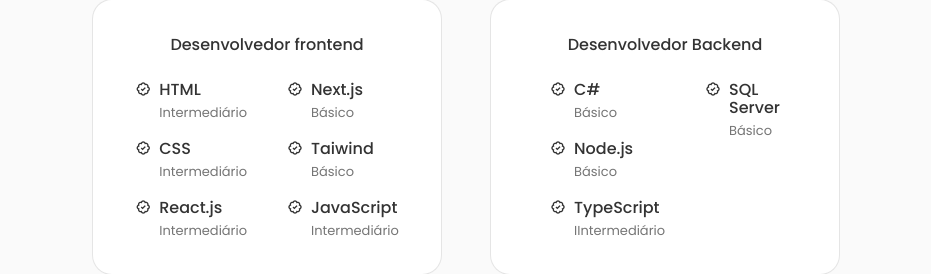
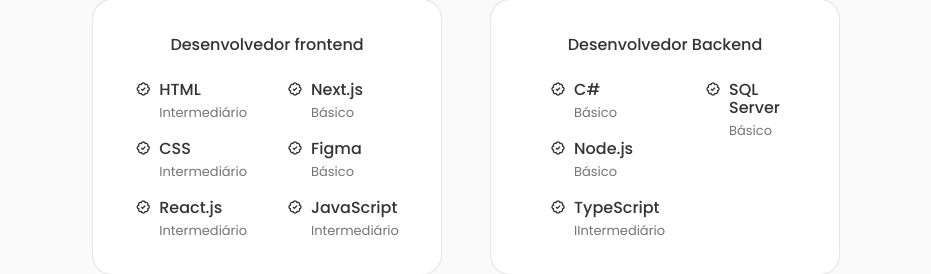
Before and after one commit to CaioSC01/Meu__Portifolio, a React (Create React App) app: page / in a window 1280 px wide. Shown: the part 1683-1957 px from the top of the page, without its empty margins (174-1105 px from the left). Built offline with nearby package versions, Linux system fonts and the light colour scheme.

Commit message:
Mudança basica

```diff
--- a/src/components/Skills/Frontend.jsx
+++ b/src/components/Skills/Frontend.jsx
@@ -44,7 +44,7 @@
             <i className="bx bx-badge-check"></i>
 
             <div>
-              <h3 className="skills__name">Taiwind</h3>
+              <h3 className="skills__name">Figma</h3>
               <span className="skills__level">Básico</span>
             </div>
           </div>
```
